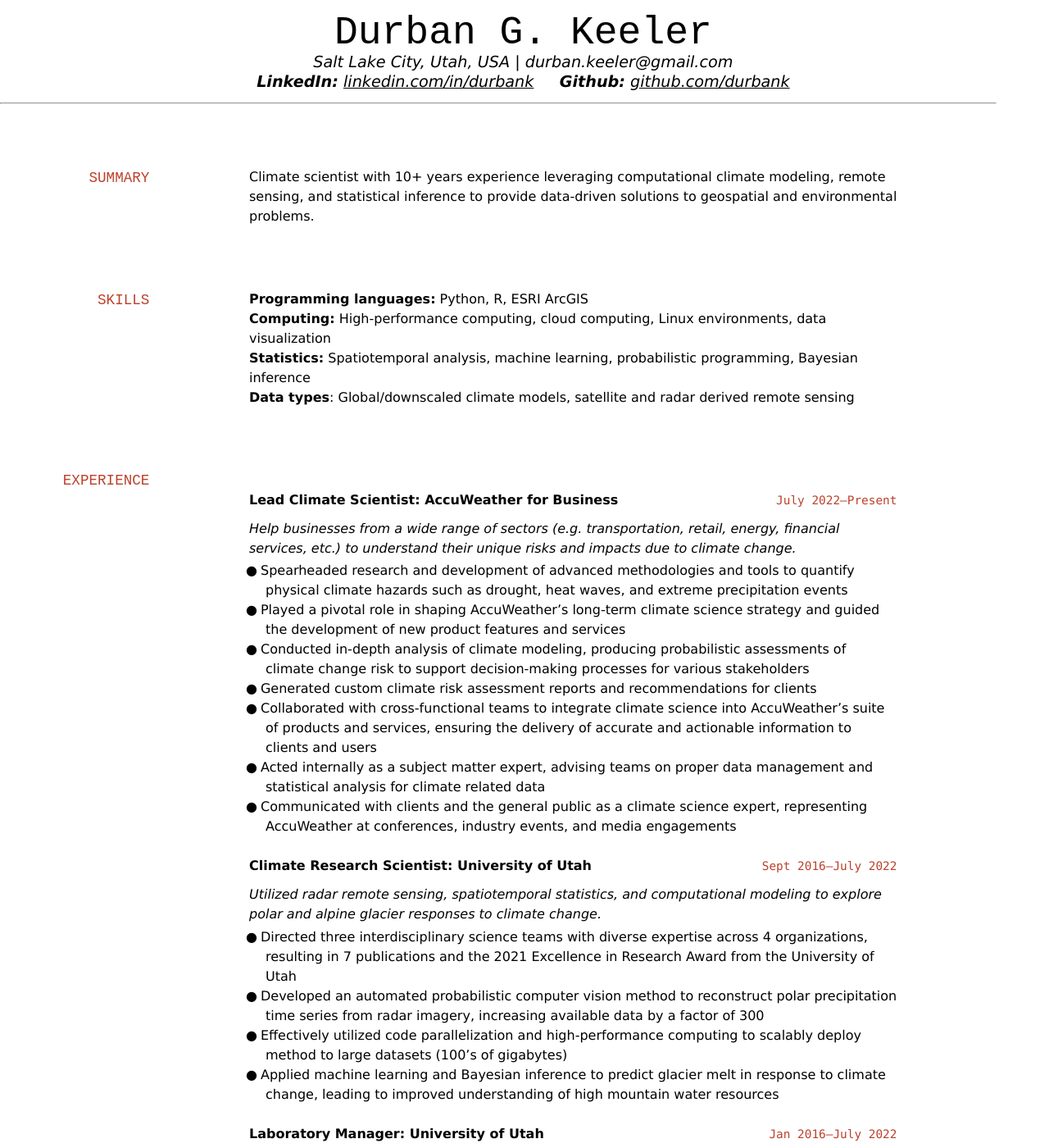
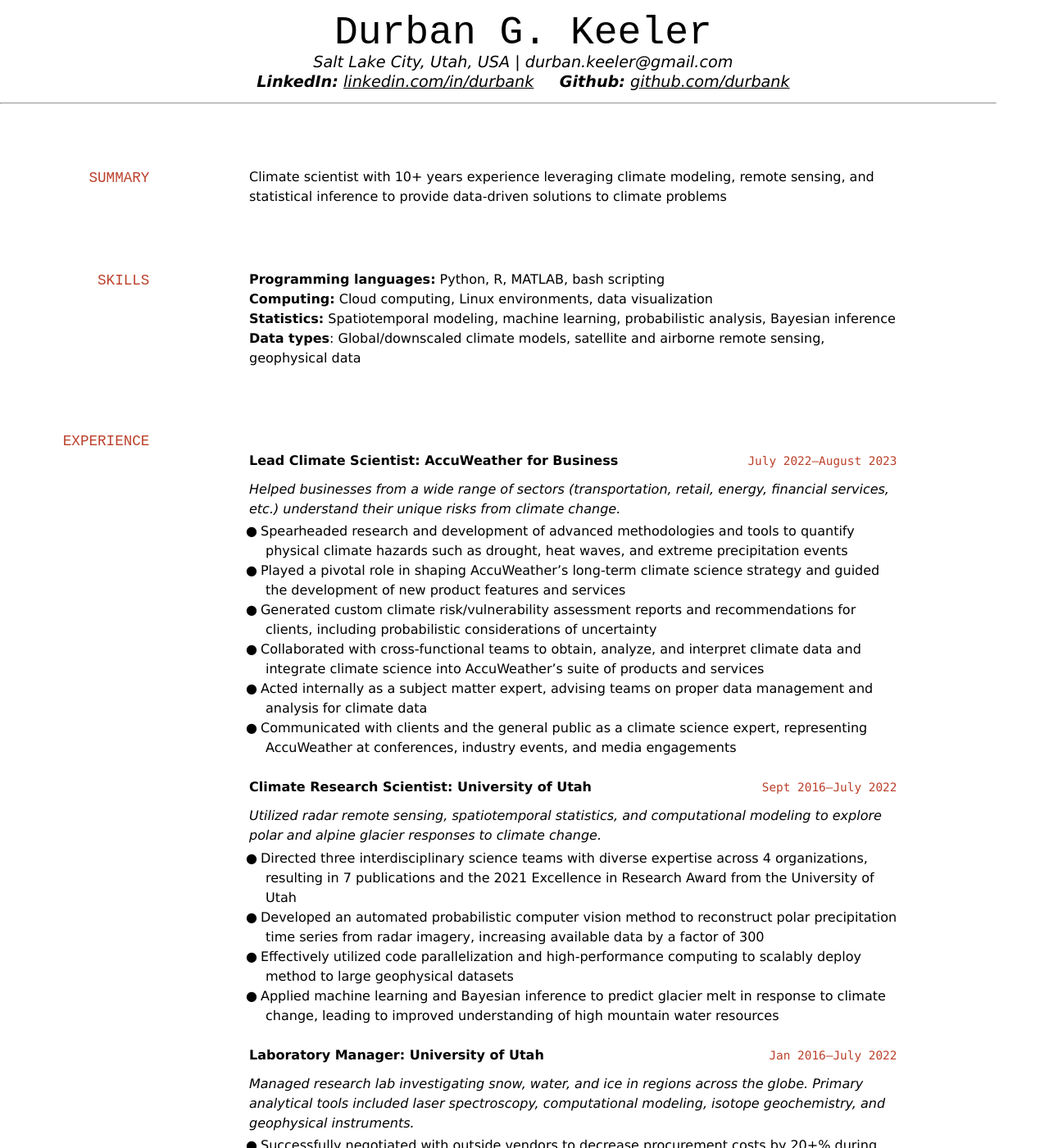
Before and after one commit to durbank/durbank.github.io, a Jekyll site: the page built from cv/resume-clim.md, in a window 1280 px wide and 1400 px high. Shown: the whole window at 82% size. Built offline with Jekyll 4.4.1, drawn with Linux system fonts in a browser that asks for light colours; some of the changed text lies outside the part shown.

Commit message:
Resume as submitted to Dewberry

```diff
--- a/cv/resume-clim.md
+++ b/cv/resume-clim.md
@@ -14,29 +14,29 @@
 
 ## SUMMARY
 
-Climate scientist with 10+ years experience leveraging computational climate modeling, remote sensing, and statistical inference to provide data-driven solutions to geospatial and environmental problems.
+Climate scientist with 10+ years experience leveraging climate modeling, remote sensing, and statistical inference to provide data-driven solutions to climate problems
 
 ## SKILLS
 
-**Programming languages:** Python, R, ESRI ArcGIS \
-**Computing:** High-performance computing, cloud computing, Linux environments, data visualization \
-**Statistics:** Spatiotemporal analysis, machine learning, probabilistic programming, Bayesian inference \
-**Data types**: Global/downscaled climate models, satellite and radar derived remote sensing
+**Programming languages:** Python, R, MATLAB, bash scripting \
+**Computing:** Cloud computing, Linux environments, data visualization \
+**Statistics:** Spatiotemporal modeling, machine learning, probabilistic analysis, Bayesian inference \
+**Data types**: Global/downscaled climate models, satellite and airborne remote sensing, geophysical data
 
 ### EXPERIENCE
 
 \
-`July 2022–Present`
+`July 2022–August 2023`
 **Lead Climate Scientist: AccuWeather for Business**
 
-*Help businesses from a wide range of sectors (e.g. transportation, retail, energy, financial services, etc.) to understand their unique risks and impacts due to climate change.*
+*Helped businesses from a wide range of sectors (transportation, retail, energy, financial services, etc.) understand their unique risks from climate change.*
 
 - Spearheaded research and development of advanced methodologies and tools to quantify physical climate hazards such as drought, heat waves, and extreme precipitation events
 - Played a pivotal role in shaping AccuWeather's long-term climate science strategy and guided the development of new product features and services
-- Conducted in-depth analysis of climate modeling, producing probabilistic assessments of climate change risk to support decision-making processes for various stakeholders
-- Generated custom climate risk assessment reports and recommendations for clients
-- Collaborated with cross-functional teams to integrate climate science into AccuWeather's suite of products and services, ensuring the delivery of accurate and actionable information to clients and users
-- Acted internally as a subject matter expert, advising teams on proper data management and statistical analysis for climate related data
+<!-- - Conducted in-depth analysis of climate modeling, producing probabilistic assessments of climate change risk to support decision-making processes for various stakeholders -->
+- Generated custom climate risk/vulnerability assessment reports and recommendations for clients, including probabilistic considerations of uncertainty
+- Collaborated with cross-functional teams to obtain, analyze, and interpret climate data and integrate climate science into AccuWeather's suite of products and services
+- Acted internally as a subject matter expert, advising teams on proper data management and analysis for climate data
 - Communicated with clients and the general public as a climate science expert, representing AccuWeather at conferences, industry events, and media engagements
 
 `Sept 2016–July 2022`
@@ -46,7 +46,7 @@
 
 - Directed three interdisciplinary science teams with diverse expertise across 4 organizations, resulting in 7 publications and the 2021 Excellence in Research Award from the University of Utah
 - Developed an automated probabilistic computer vision method to reconstruct polar precipitation time series from radar imagery, increasing available data by a factor of 300
-- Effectively utilized code parallelization and high-performance computing to scalably deploy method to large datasets (100's of gigabytes)
+- Effectively utilized code parallelization and high-performance computing to scalably deploy method to large geophysical datasets
 <!-- - Implemented a hierarchical Bayesian modeling framework for snow density modeling, providing robust uncertainty quantification of unknown environmental factors -->
 - Applied machine learning and Bayesian inference to predict glacier melt in response to climate change, leading to improved understanding of high mountain water resources
 
@@ -57,8 +57,8 @@
 Primary analytical tools included laser spectroscopy, computational modeling, isotope geochemistry, and geophysical instruments.*
 
 - Successfully negotiated with outside vendors to decrease procurement costs by 20+% during lab start up
-- Developed and maintained lab laser spectroscopy capabilities for stable water isotope analyses
-- Increased productivity by creating standard operating procedures and reporting standards for lab equipment
+- Developed and maintained laser spectroscopy capabilities for stable isotope analyses
+- Increased productivity by creating standard reporting/operating procedures for lab equipment
 - Mentored 14 students in completing and successfully defending research theses
 
 `Sept 2013–Dec 2015`
@@ -81,8 +82,9 @@
 - Quickly developed new skills as needed (e.g. IHS Kingdom seismic software suite)
 - Summarized technical results to managers in concise and informative reports -->
 
-## EDUCATION
+### EDUCATION
 
+\
 `Aug 2021`
 **Ph.D. Geography**\
 University of Utah, Salt Lake City, Utah
@@ -95,7 +97,7 @@
 **B.S. Geology (physics minor)**\
 Brigham Young University, Provo, Utah
 
-### Select Presentations and Publications
+<!-- ### Select Presentations and Publications
 
 \
 **Keeler, D.G.** *Polar snow water-equivalent from radar and density modeling*. (invited talk) California Institute of Technology, Climate Modeling Alliance: Pasadena, California, July 2021.
@@ -106,7 +108,7 @@
 
 **Keeler, D. G.**, Rupper, S. B., Forster, R., & Miège, C. (2020). A Probabilistic Automated Isochrone Picking Routine to Derive Annual Surface Mass Balance From Radar Echograms. _IEEE Transactions on Geoscience and Remote Sensing_, 58(12), 8598–8611. [https://doi.org/10.1109/TGRS.2020.2989102](https://doi.org/10.1109/TGRS.2020.2989102)
 
-**Keeler, D.G.**, Rupper, S., White, P.A., Miège, C., Forster, R.R. _Integrated Trends in Annual Accumulation Across West Antarctica from Operation IceBridge Snow Radar_. AGU 2019 Fall Meeting
+**Keeler, D.G.**, Rupper, S., White, P.A., Miège, C., Forster, R.R. _Integrated Trends in Annual Accumulation Across West Antarctica from Operation IceBridge Snow Radar_. AGU 2019 Fall Meeting -->
 
 ### AWARDS
 
```
Also changed, not shown: other parts of cv/resume-clim.md (+2 -1 lines).
